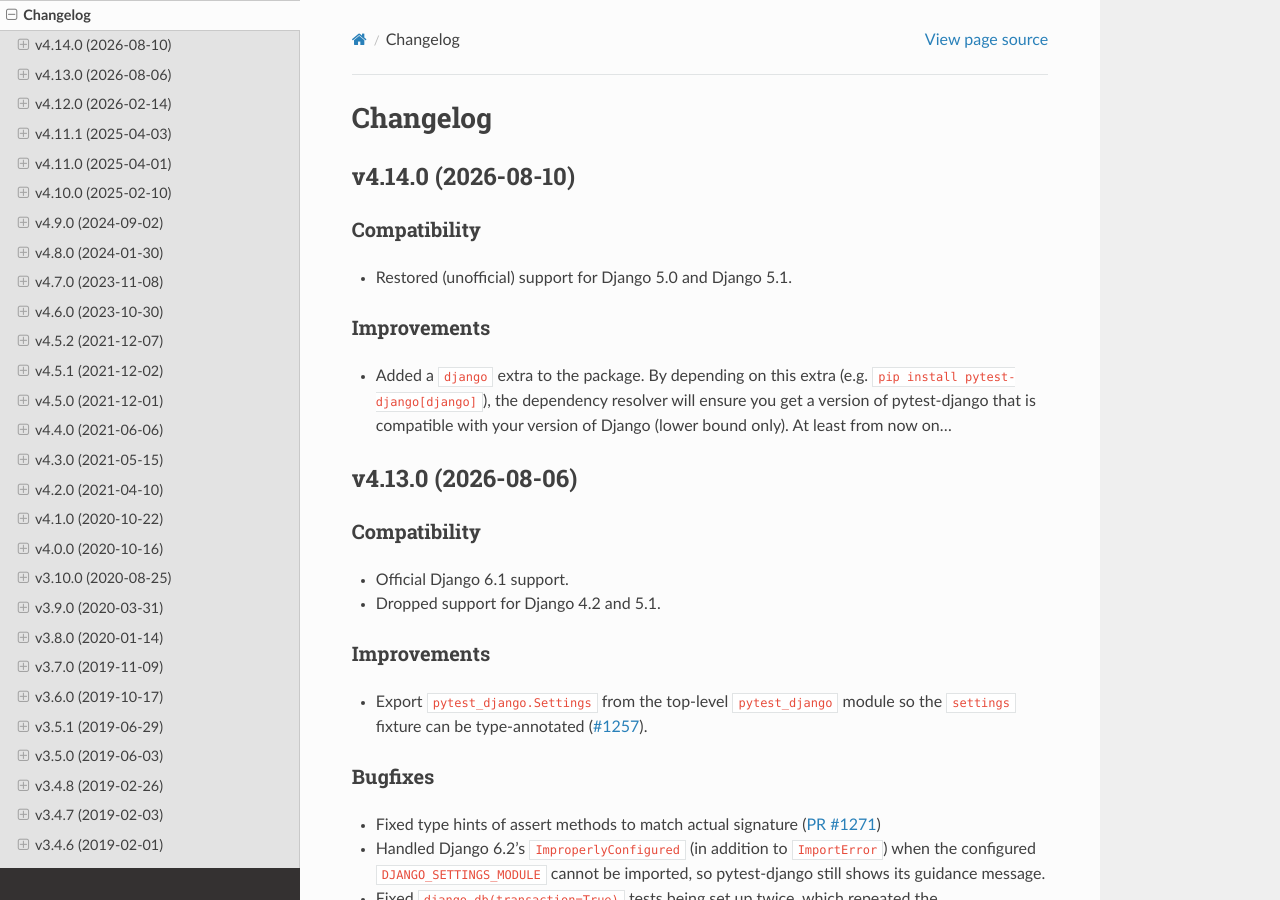
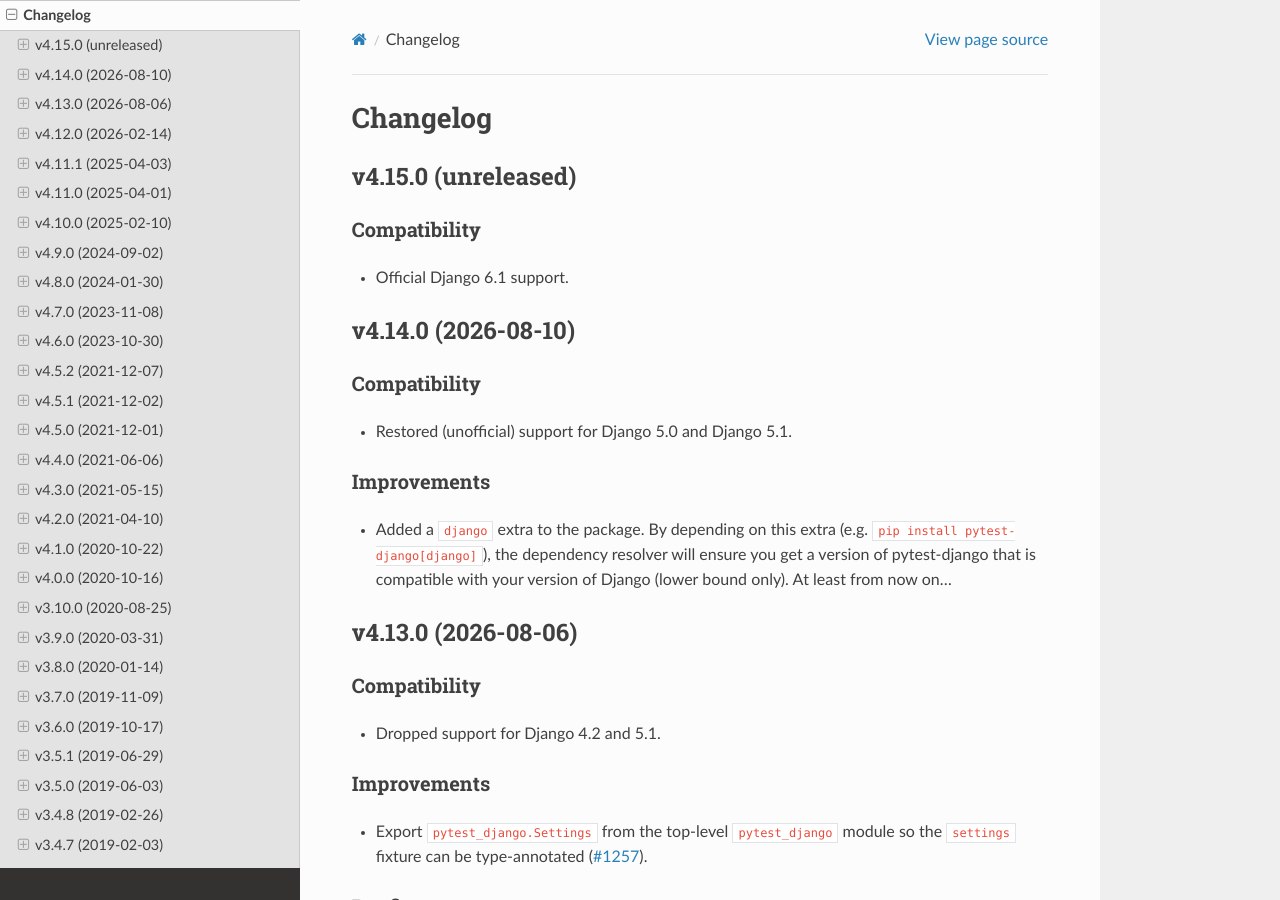
Before and after one commit to pytest-dev/pytest-django, a Sphinx documentation site: the page built from docs/changelog.rst, in a window 1280 px wide and 900 px high. Built offline with Sphinx 7.4.7 and the Read the Docs theme 3.1.0, drawn with Linux system fonts in a browser that asks for light colours; cross-references to code outside the pages are shown as plain code.

Commit message:
Update changelog.rst

```diff
--- a/docs/changelog.rst
+++ b/docs/changelog.rst
@@ -1,5 +1,13 @@
 Changelog
 =========
+
+v4.15.0 (unreleased)
+--------------------
+
+Compatibility
+^^^^^^^^^^^^^
+
+* Official Django 6.1 support.
 
 v4.14.0 (2026-08-10)
 --------------------
@@ -23,7 +31,6 @@
 Compatibility
 ^^^^^^^^^^^^^
 
-* Official Django 6.1 support.
 * Dropped support for Django 4.2 and 5.1.
 
 Improvements
```
